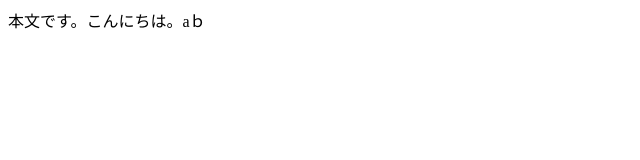
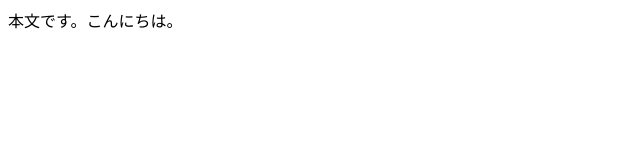
Before and after one commit to yosmoris0/MyFirstSTS, a plain HTML site: page index.html in a window 1280 px wide. Shown: the full height of the page, 0-640 px from the left. Drawn offline with Linux system fonts and the light colour scheme.

Commit message:
不要なもの削除

```diff
--- a/index.html
+++ b/index.html
@@ -5,6 +5,6 @@
 <title>タイトル</title>
 </head>
 <body>
-本文です。こんにちは。aｂ
+本文です。こんにちは。
 </body>
 </html>
```
